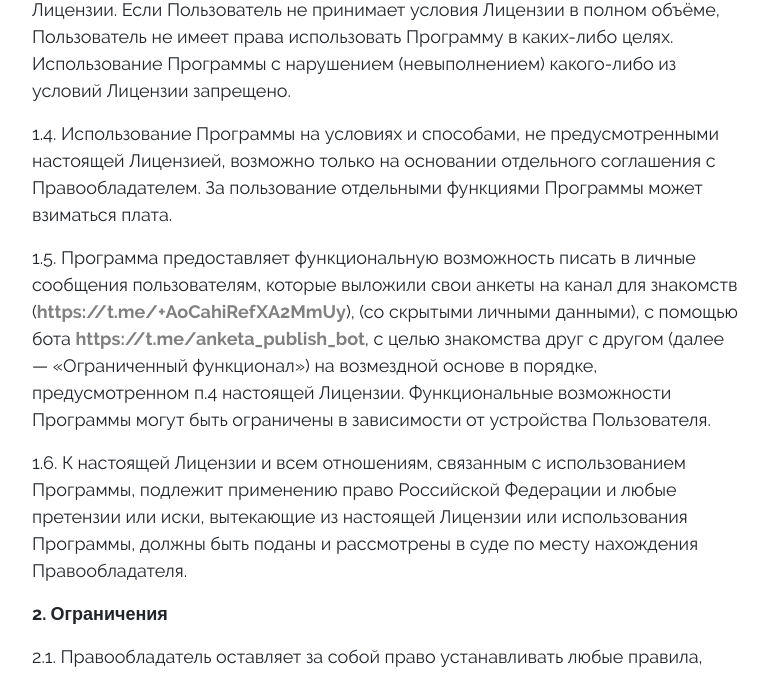
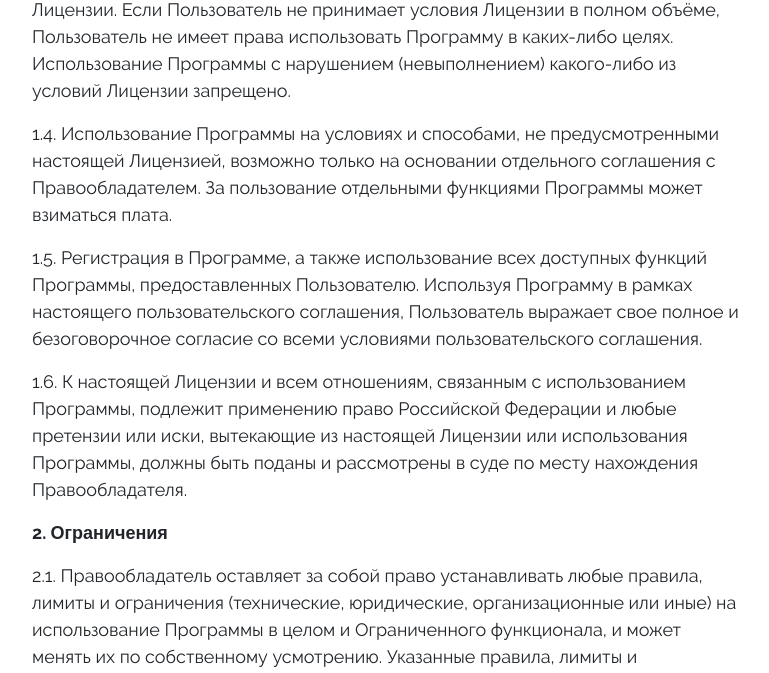
Before and after one commit to mlddleware/sonetzzdes, a Django app: page /terms/ in a window 1280 px wide. Shown: the part 1066-1739 px from the top of the page, without its empty margins (254-1023 px from the left). Run offline with Django 5.2, Linux system fonts and the light colour scheme.

Commit message:
Update terms.html

```diff
--- a/templates/landing/terms.html
+++ b/templates/landing/terms.html
@@ -19,7 +19,7 @@
         <p>1.2. Пользователь имеет право использовать Программу следующими способами: регистрация в Программе, а также использование всех доступных функций Программы, предоставленных Пользователю. Используя Программу в рамках настоящего Лицензионного соглашения, Пользователь выражает свое полное и безоговорочное согласие со всеми условиями Лицензии.</p>
         <p>1.3. Использование Программы разрешается только на условиях настоящей Лицензии. Если Пользователь не принимает условия Лицензии в полном объёме, Пользователь не имеет права использовать Программу в каких-либо целях. Использование Программы с нарушением (невыполнением) какого-либо из условий Лицензии запрещено.</p>
         <p>1.4. Использование Программы на условиях и способами, не предусмотренными настоящей Лицензией, возможно только на основании отдельного соглашения с Правообладателем. За пользование отдельными функциями Программы может взиматься плата.</p>
-        <p>1.5. Программа предоставляет функциональную возможность писать в личные сообщения пользователям, которые выложили свои анкеты на канал для знакомств (<a href="https://t.me/+AoCahiRefXA2MmUy">https://t.me/+AoCahiRefXA2MmUy</a>), (со скрытыми личными данными), с помощью бота <a href="https://t.me/anketa_publish_bot">https://t.me/anketa_publish_bot</a>, с целью знакомства друг с другом (далее — «Ограниченный функционал») на возмездной основе в порядке, предусмотренном п.4 настоящей Лицензии. Функциональные возможности Программы могут быть ограничены в зависимости от устройства Пользователя.</p>
+        <p>1.5. Регистрация в Программе, а также использование всех доступных функций Программы, предоставленных Пользователю. Используя Программу в рамках настоящего пользовательского соглашения, Пользователь выражает свое полное и безоговорочное согласие со всеми условиями пользовательского соглашения.</p>
         <p>1.6. К настоящей Лицензии и всем отношениям, связанным с использованием Программы, подлежит применению право Российской Федерации и любые претензии или иски, вытекающие из настоящей Лицензии или использования Программы, должны быть поданы и рассмотрены в суде по месту нахождения Правообладателя.</p>
         <p><strong>2. Ограничения</strong></p>
         <p>2.1. Правообладатель оставляет за собой право устанавливать любые правила, лимиты и ограничения (технические, юридические, организационные или иные) на использование Программы в целом и Ограниченного функционала, и может менять их по собственному усмотрению. Указанные правила, лимиты и ограничения могут быть различными для различных категорий Пользователей.</p>
@@ -54,14 +54,15 @@
         <p>· ввода Пользователем всех необходимых реквизитов Привязанной карты;</p>
         <p>· активации сервиса по списанию денежных средств на автоматической основе с Привязанной карты следующим способом: автоматически при совершении первого платежа;</p>
         <p>· нажатия кнопки «Оплатить анкету» (или иной аналогичной по функционалу кнопки), подтверждающего согласие Пользователя с настоящей Лицензией.</p>
-        <p>4.2.9. Пользователь обязан самостоятельно отслеживать в Программе информацию о состоянии Подписки (оплаченный Период подписки, стоимость Подписки), а также отслеживать внесение изменений и дополнений в Лицензию в Программе в сети интернет по адресу: Лицензионное соглашение – Telegraph. Все чеки об оплаченных Пользователем подписках доступны Пользователю в разделе "Мои платежи" в чате (боте), а так же приходят на указанную Пользователем почту на странице оплаты.</p>
+        <p>4.2.9. Пользователь обязан самостоятельно отслеживать в Программе информацию о состоянии Подписки (оплаченный Период подписки, стоимость Подписки), а также отслеживать внесение изменений и дополнений в Лицензию в Программе в сети интернет по адресу: https://www.zzdes.ru. </p>
         <p>4.2.10. По общему правилу идентификация Пользователя осуществляется по данным его учетной записи. Правообладатель вправе использовать для идентификации Пользователя иные данные, в том числе — данные о лице, вносившем плату, в случаях, когда такая идентификация не влечет нарушение прав сторон, прав третьих лиц, либо нарушение действующего законодательства.</p>
         <p>4.2.11. Пользователю могут быть предоставлены индивидуальные тарифные предложения (акции). Пользователь согласен и принимает, что по окончанию подписки по соответствующему индивидуальному тарифному предложению, Пользователь оплачивает дальнейшее использование Программы по тарифам, которые действовали для Пользователя до оплаты им индивидуального тарифного предложения.</p>
         <p>4.2.12. В том случае, если Пользователь использовал только бесплатный функционал Программы и не производил в Программе никаких оплат, при оплате предложенного ему Программой индивидуального тарифного предложения, такой Пользователь соглашается с тем, что после окончания подписки по индивидуальному тарифному предложению, подписка Пользователя продлевается на следующий период по тарифам, опубликованным в интерфейсе Программы в сети интернет по адресу: http://zzdes.ru/.</p>
+        <p>4.3. Денежные средства за подписку за предыдущие расчетные периоды пользователю не возвращаются, так как услуги за предыдущие расчетные периоды на момент отказа уже оказаны сервисом надлежащим образом независимо от того иницииоровал ли пользователь диалоги (условия абонентского договора, ст. 429.4 ГК РФ) и должны быть оплачены Пользователем.</p>
         <p><strong>5. Ответственность по Лицензии.</strong></p>
         <p>5.1. Программа (включая Данные) предоставляется на условиях «как есть» (as is). Правообладатель не предоставляет никаких гарантий в отношении безошибочной и бесперебойной работы Программы или отдельных её компонентов и/или функций, соответствия Программы конкретным целям и ожиданиям Пользователя, не гарантирует достоверность, точность, полноту и своевременность Данных, а также не предоставляет никаких иных гарантий, прямо не указанных в настоящей Лицензии. </p>
         <p>5.2. Правообладатель не несет ответственности за какие-либо прямые или косвенные последствия какого-либо использования или невозможности использования Программы (включая Ограниченный функционал) и/или ущерб, причиненный Пользователю и/или третьим сторонам в результате какого-либо использования, неиспользования или невозможности использования Программы (включая Ограниченный функционал) или отдельных её компонентов и/или функций, в том числе из-за возможных ошибок или сбоев в работе Программы, за исключением случаев, прямо предусмотренных законодательством.</p>
-        <p>5.3. Пользователь несет ответственность за:</p>
+        <p>5.3. Пользователь несет ответственность за:</p>`
         <p>5.3.1. актуальность, достоверность, законность, отсутствие претензий третьих лиц в отношении информации, которую Пользователь размещает с помощью Программы;</p>
         <p>5.3.2. любой Контент, который размещается Пользователем с помощью Программы, а также последствия его использования;</p>
         <p>5.3.3. собственные действия в Программе и их соответствие действующему законодательству РФ.  </p>
```
